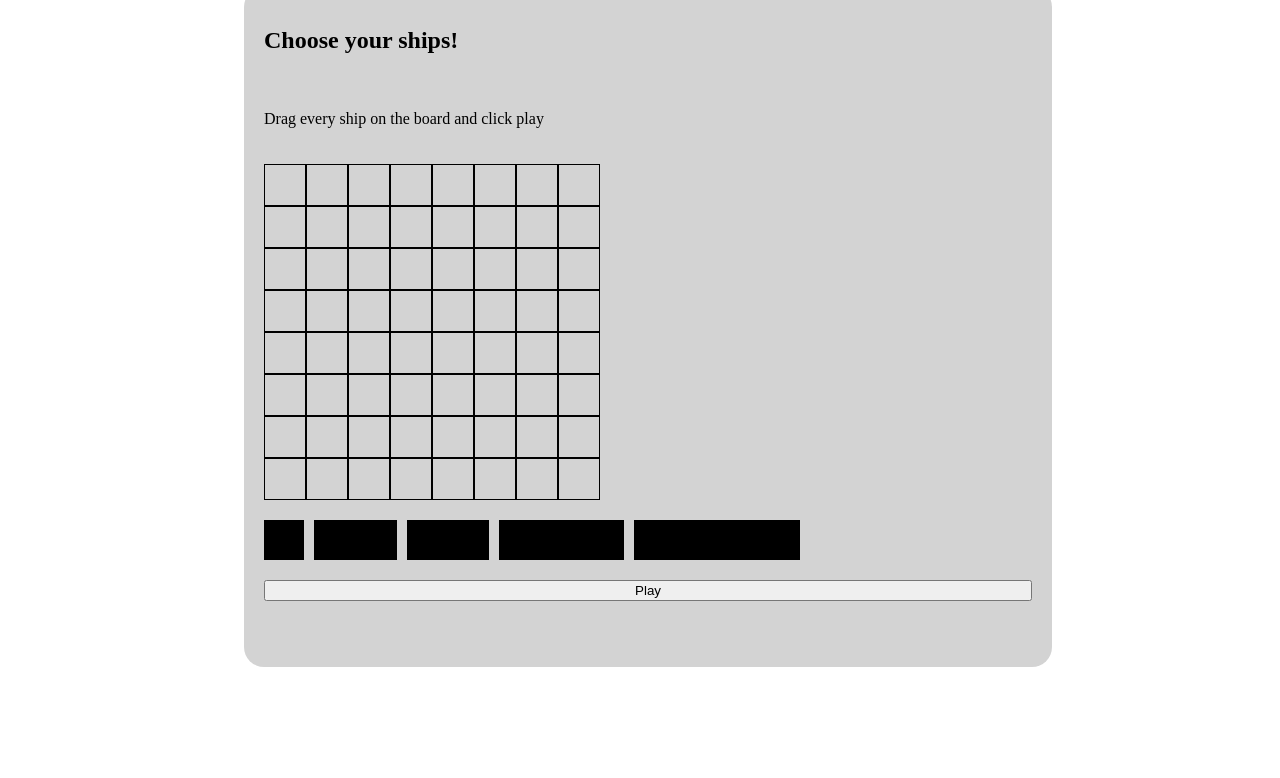
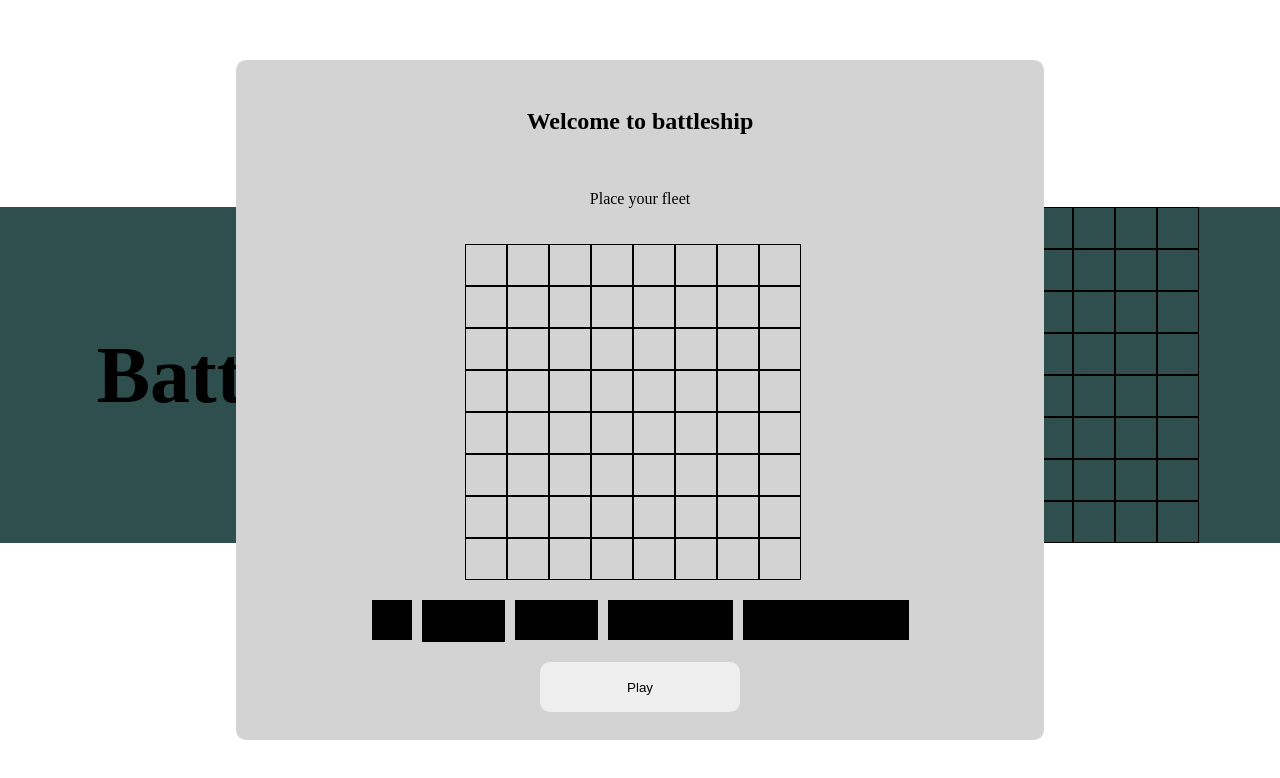
Before and after one commit to Thorben-E/Battleship, a website built with Vite: page index.html in a window 1280 px wide. Built offline with nearby package versions, Linux system fonts and the light colour scheme; a web font is replaced by a local one.

Commit message:
added ship shown after placing

```diff
--- a/index.html
+++ b/index.html
@@ -7,14 +7,13 @@
     <title>Vite App</title>
   </head>
   <body>
-    <h1>Battleship</h1>
+
     <div class="container" id="container">
+      <h1>Battleship</h1>
       <div class="board" id="player"></div>
       <div class="board" id="computer"></div>
     </div>
-
-
-    </div>
+    <footer>Made by Thorben Egberink</footer>
     <script type="module" src="/main.js" defer></script>
   </body>
 </html>
--- a/methods/DOM.js
+++ b/methods/DOM.js
@@ -24,8 +24,8 @@ const newGame = () => {
 
 const startgame = () => {
   const startPopup = `<div class="startgame" id="startgame">
-      <h2>Choose your ships!</h2>
-      <p>Drag every ship on the board and click play</p>
+      <h2>Welcome to battleship</h2>
+      <p>Place your fleet</p>
       <div id="field" class="board"></div>
       <div class="ships" id="ships">
         <div class="ship1" id="ship1" draggable="true"></div>
@@ -36,7 +36,7 @@ const startgame = () => {
       </div>
       <button id="startgameButton" class="startgameButton">Play</button>
 `;
-  const container = document.getElementById("container");
+  const container = document.querySelector('body');
   const startgamePopup = document
     .createRange()
     .createContextualFragment(startPopup);
@@ -51,6 +51,7 @@ const startgame = () => {
       field.append(cell);
     }
   }
+  document.getElementById('container').classList.add('background')
 };
 
 const addDragToStartPopup = () => {
--- a/methods/buildGame.js
+++ b/methods/buildGame.js
@@ -108,6 +108,21 @@ const buildGame = () => {
     }
   };
 
+  const showPlayerShips = () => {
+    gameboard1.board.forEach(array => {
+      array.forEach(item => {
+        if (item.length > 0) {
+          console.log(gameboard1.board.indexOf(array), array.indexOf(item))
+          let cy = gameboard1.board.indexOf(array)
+          let cx = array.indexOf(item)
+          const cell = document.querySelector(`[data-x="${cx}"][data-y="${cy}"][data-board="player"]`)
+          cell.classList.add('placed')
+        }
+      })
+    })
+    console.log(gameboard1.board)
+  }
+
   const startgameButton = () => {
     if (document.getElementById("ships").childNodes.length != 0) {
       const cells = document.querySelectorAll(".cell1");
@@ -120,6 +135,8 @@ const buildGame = () => {
         }
       });
       document.getElementById("startgame").remove();
+      document.getElementById('container').classList.remove('background')
+      showPlayerShips()
     } else {
       alert("first place all the ships");
       window.location.reload();
--- a/style.css
+++ b/style.css
@@ -1,10 +1,12 @@
 @import url('https://fonts.googleapis.com/css2?family=Island+Moments&display=swap');
 body {
+    margin: 0;
     width: 100vw;
     height: 100vh;
     display: flex;
     flex-direction: column;
     align-items: center;
+    justify-content: center;
 }
 
 h1 {
@@ -16,9 +18,13 @@ h1 {
     width: 100vw;
     display: flex;
     flex-wrap: wrap;
-    gap: 50px;
+    gap: 20px;
     align-items: center;
     justify-content: center;
+}
+
+.background {
+    background: darkslategray;
 }
 
 .board {
@@ -61,6 +67,10 @@ h1 {
     color: green;
 }
 
+.placed {
+    background-color: gray;
+}
+
 .endgame {
     position: fixed;
     background-color: lightgray;
@@ -77,18 +87,28 @@ h1 {
     position: absolute;
     z-index: 100;
     background-color: lightgray;
-    border-radius: 20px;
+    border-radius: 10px;
     width: 60vw;
     height: 80vh;
     padding: 20px;
     display: flex;
+    justify-content: center;
+    align-items: center;
     flex-direction: column;
     gap: 20px;
+}
+
+.startgameButton {
+    width: 200px;
+    height: 50px;
+    border-radius: 10px;
+    border: none;
 }
 
 .ships {
     display: flex;
     flex-direction: row;
+    flex-wrap: wrap;
     gap: 10px;
 }
 
@@ -100,12 +120,12 @@ h1 {
 
 .ship2 {
     width: 83px;
-    height: 40px;
+    height: 42px;
     background-color: black;
 }
 
 .ship3 {
-    width: 82px;
+    width: 83px;
     height: 40px;
     background-color: black;
 }
@@ -123,5 +143,10 @@ h1 {
 }
 
 .dragging {
-    background-color: white;
+    background-color: #1a3843;
 }
+
+footer {
+    height: 30px;
+    padding: 10px;
+}
```
Also changed, not shown: methods/gameloop.js (deleted), ship.png (added).
